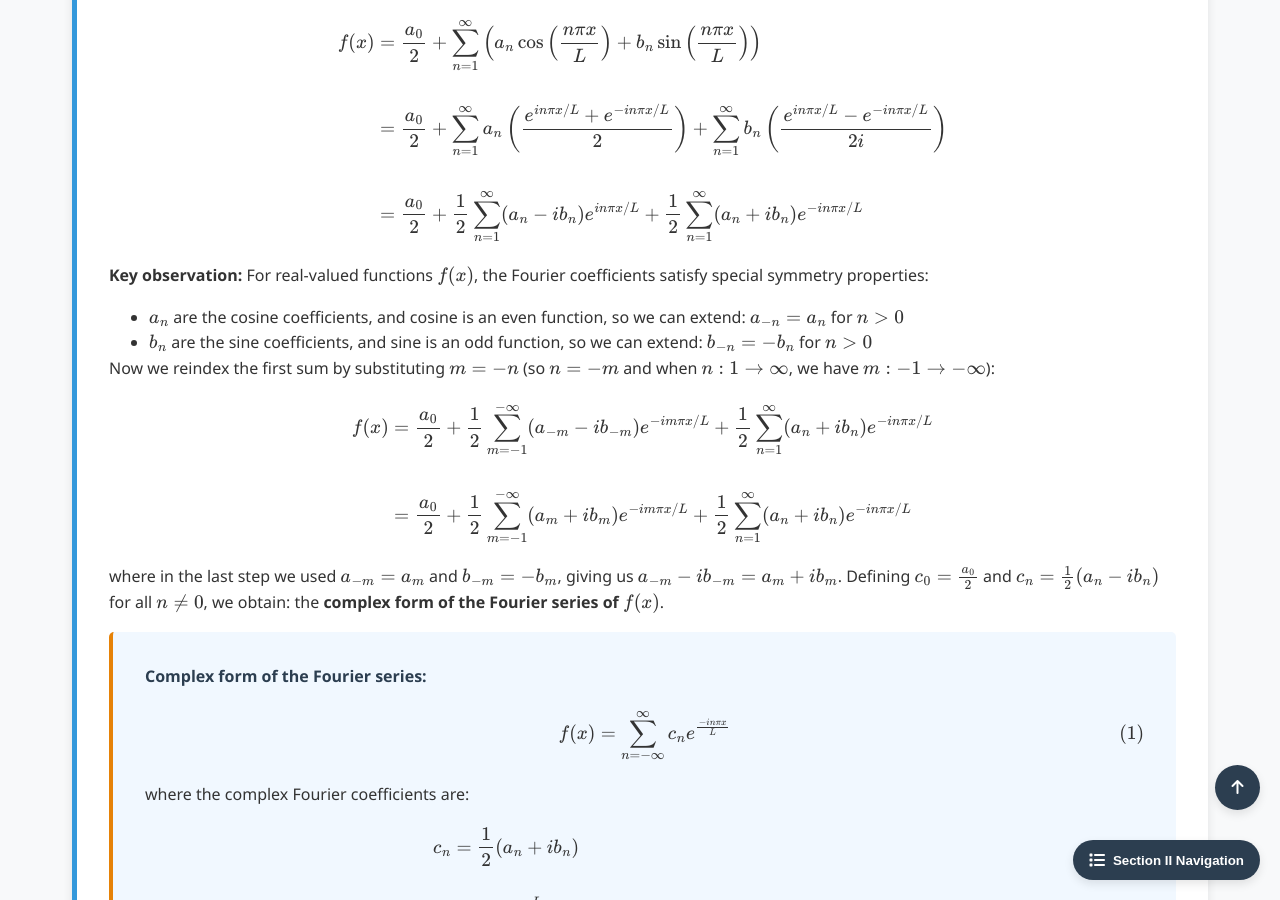
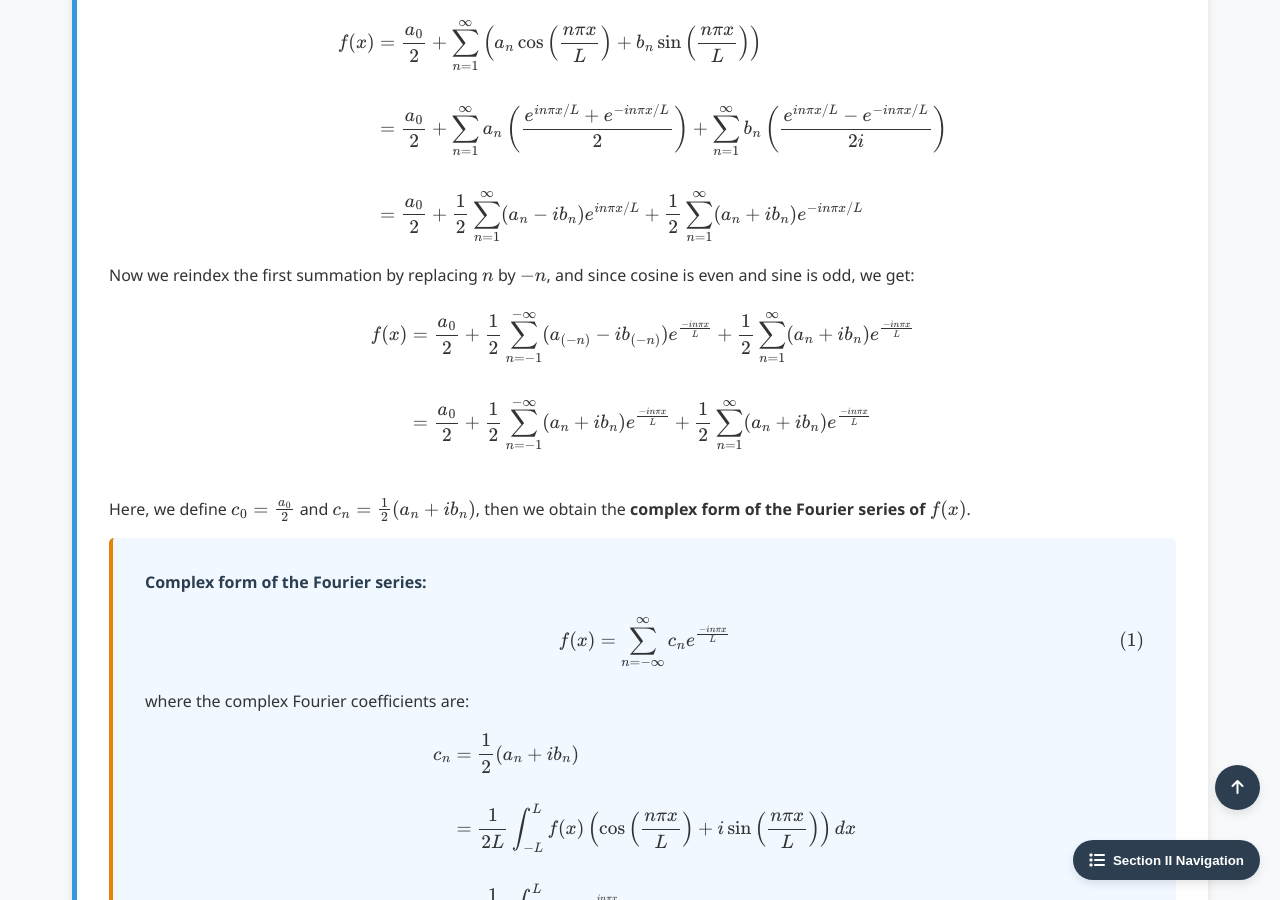
Before and after one commit to Yusukey01/yusukey01.github.io, a Jekyll site: the page built from Mathematics/Calculus/fourier_series.html, in a window 1280 px wide and 900 px high, scrolled down 5610 px. Built offline with Jekyll 4.4.1, drawn with Linux system fonts in a browser that asks for light colours.

```diff
--- a/Mathematics/Calculus/fourier_series.html
+++ b/Mathematics/Calculus/fourier_series.html
@@ -315,24 +315,17 @@ uses_python: false
                 \end{align*}
                 \]
 
-                <strong>Key observation:</strong> For real-valued functions \(f(x)\), the Fourier coefficients satisfy special symmetry properties:
-                <ul style="padding-left: 40px;">
-                    <li>\(a_n\) are the cosine coefficients, and cosine is an even function, so we can extend: \(a_{-n} = a_n\) for \(n > 0\)</li>
-                    <li>\(b_n\) are the sine coefficients, and sine is an odd function, so we can extend: \(b_{-n} = -b_n\) for \(n > 0\)</li>
-                </ul>
-
-                Now we reindex the first sum by substituting \(m = -n\) (so \(n = -m\) and when \(n: 1 \to \infty\), we have \(m: -1 \to -\infty\)):
+                Now we reindex the first summation by replacing \(n\) by \(-n\), and since cosine is even and sine is odd, we get:
                 \[
                 \begin{align*}
-                    f(x) &= \frac{a_0}{2} + \frac{1}{2}\sum_{m=-1}^{-\infty} (a_{-m} - ib_{-m}) e^{-im\pi x/L}
-                                    + \frac{1}{2}\sum_{n=1}^{\infty} (a_n + ib_n) e^{-in\pi x/L} \\\\
-                        &= \frac{a_0}{2} + \frac{1}{2}\sum_{m=-1}^{-\infty} (a_m + ib_m) e^{-im\pi x/L}
-                                    + \frac{1}{2}\sum_{n=1}^{\infty} (a_n + ib_n) e^{-in\pi x/L}
+                    f(x) &= \frac{a_0}{2} + \frac{1}{2}\sum_{n= -1}^{-\infty} (a_{(-n)} - i b_{(-n)}) e^{\frac{-i n\pi x}{L}}
+                                          + \frac{1}{2}\sum_{n=1}^{\infty} (a_n + ib_n) e^{\frac{-i n\pi x}{L}} \\\\
+                         &= \frac{a_0}{2} + \frac{1}{2}\sum_{n= -1}^{-\infty} (a_n + i b_n) e^{\frac{-i n\pi x}{L}}
+                                          + \frac{1}{2}\sum_{n=1}^{\infty} (a_n + ib_n) e^{\frac{-i n\pi x}{L}} \\\\
+
                 \end{align*}
                 \]
-                where in the last step we used \(a_{-m} = a_m\) and \(b_{-m} = -b_m\), giving us \(a_{-m} - ib_{-m} = a_m + ib_m\).
-
-                Defining \(c_0 = \frac{a_0}{2}\) and \(c_n = \frac{1}{2}(a_n - ib_n)\) for all \(n \neq 0\), we obtain:
+                Here, we define \(c_0 = \frac{a_0}{2}\) and \(c_n = \frac{1}{2}(a_n + ib_n)\), then we obtain
                 the <strong>complex form of the Fourier series of \(f(x)\)</strong>.
                 <div class="theorem">
                     <span class="theorem-title">Complex form of the Fourier series:</span>
```
